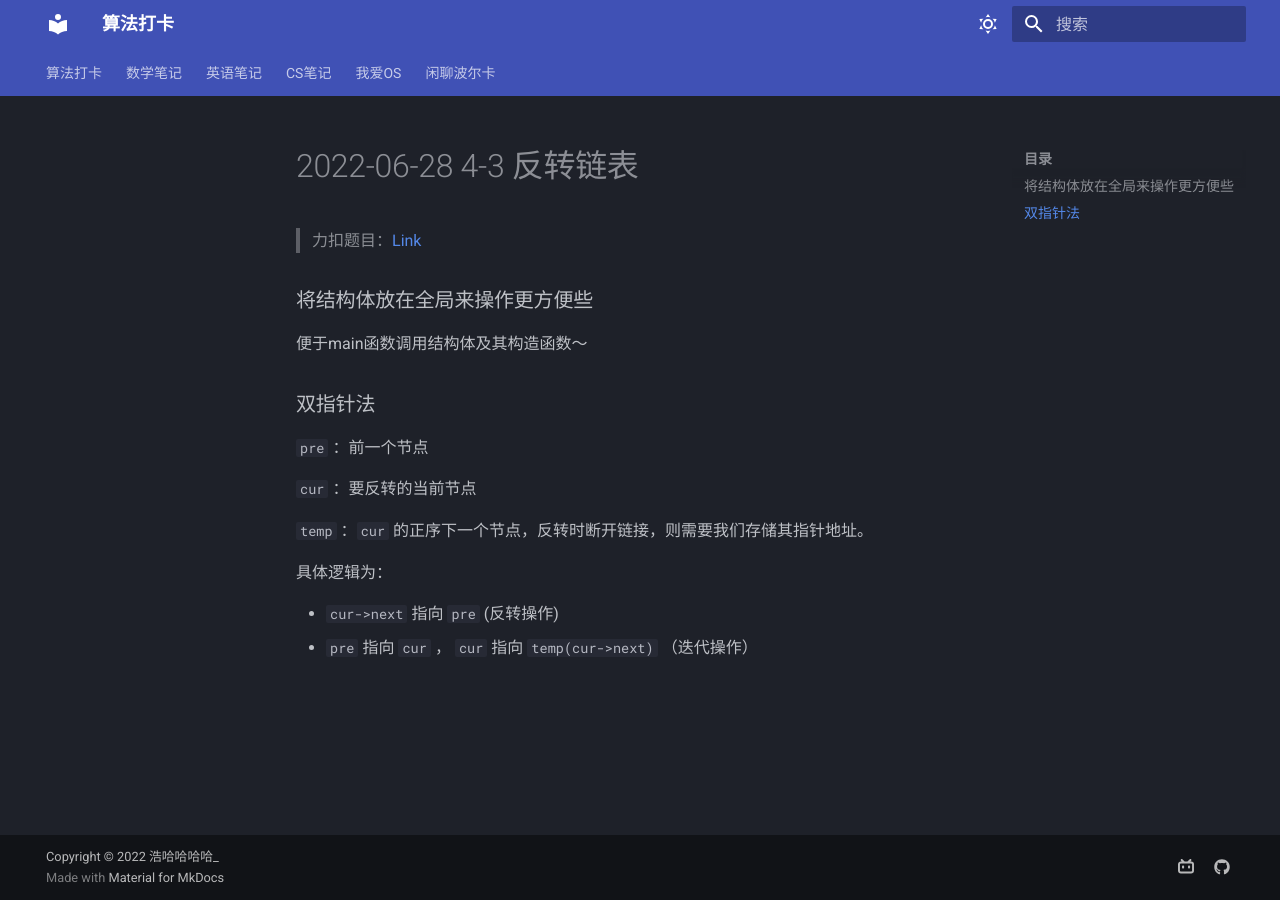
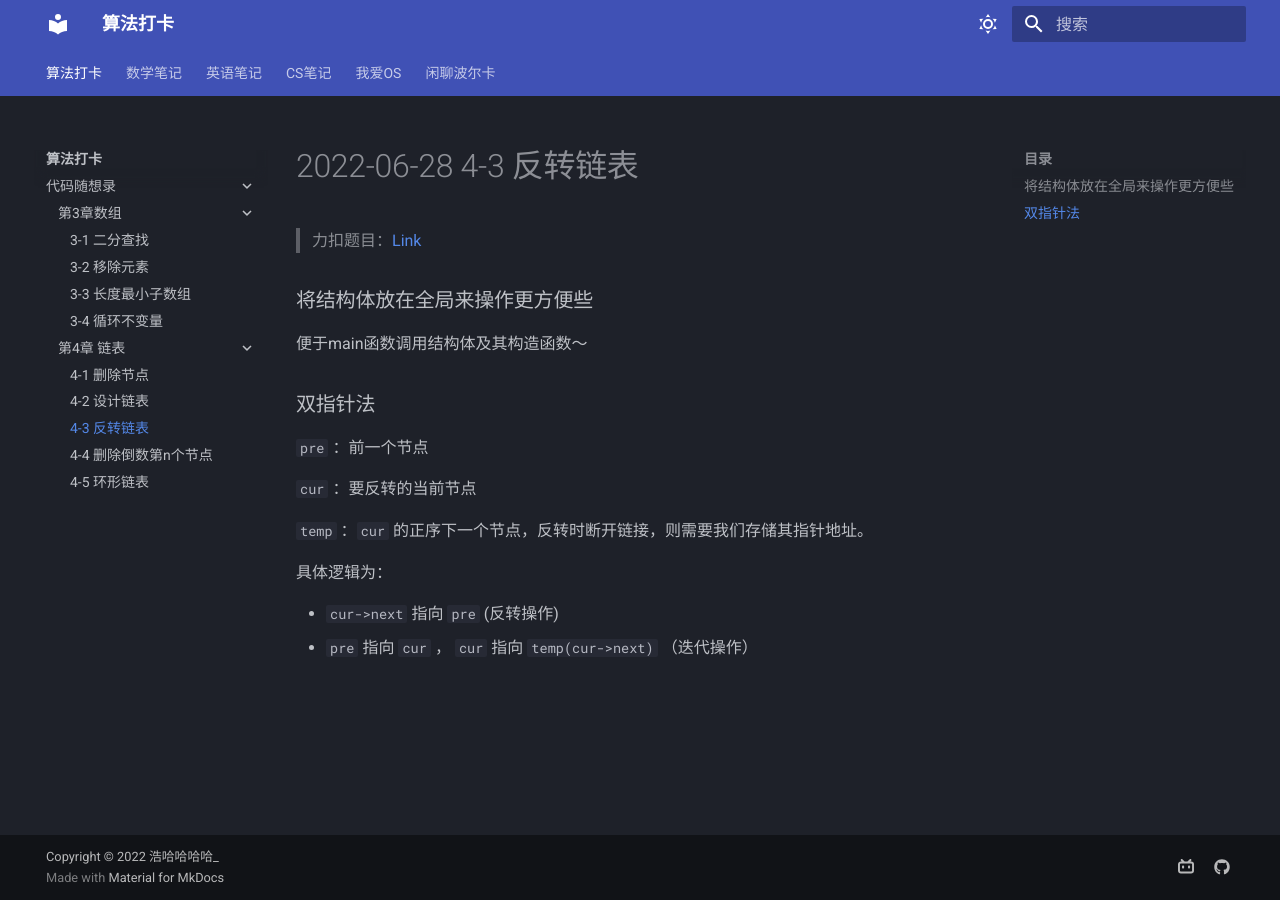
Before and after one commit to Haohahahaha/alg, an MkDocs documentation site: the page built from docs/CodeThinker/4/2022-06-28_4-3_反转链表.md, in a window 1280 px wide. Built offline with MkDocs 1.6.1 and Material for MkDocs 9.7.7, drawn with Linux system fonts in a browser that asks for light colours.

Commit message:
2022-07-25_15:46:28 update

```diff
--- a/mkdocs.yml
+++ b/mkdocs.yml
@@ -35,11 +35,11 @@
         - 3-3 长度最小子数组: CodeThinker/3/2022-06-09_3-3_长度最小子数组.md
         - 3-4 循环不变量: CodeThinker/3/2022-06-10_3-4_循环不变量.md
       - 第4章 链表:
-        - 4-1 设计链表: CodeThinker/4/2022-06-13_4-1_设计链表.md
-        - 4-2 反转链表: CodeThinker/4/2022-06-27_4-2_反转链表.md
-        - 4-3 删除倒数第n个节点: CodeThinker/4/2022-06-28_4-3_删除倒数第n个节点.md
-        - 4-4 环形链表: CodeThinker/4/2022-07-01_4-4_环形链表.md
-        - 4-5 删除节点: CodeThinker/4/2022-07-12_4-5_删除节点.md
+        - 4-1 删除节点: CodeThinker/4/2022-06-13_4-1_删除节点.md
+        - 4-2 设计链表: CodeThinker/4/2022-06-27_4-2_设计链表.md
+        - 4-3 反转链表: CodeThinker/4/2022-06-28_4-3_反转链表.md
+        - 4-4 删除倒数第n个节点: CodeThinker/4/2022-07-01_4-4_删除倒数第n个节点.md
+        - 4-5 环形链表: CodeThinker/4/2022-07-12_4-5_环形链表.md
   - 数学笔记: http://math.haohaha.cn
   - 英语笔记: http://eng.haohaha.cn
   - CS笔记: http://cs.haohaha.cn
```
